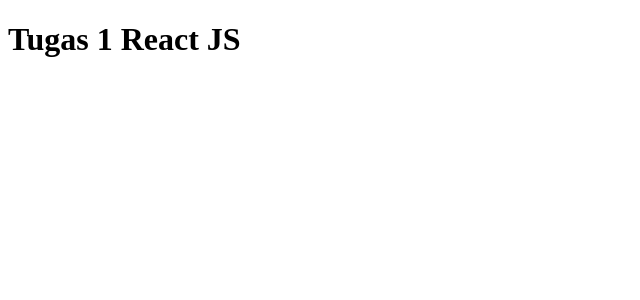
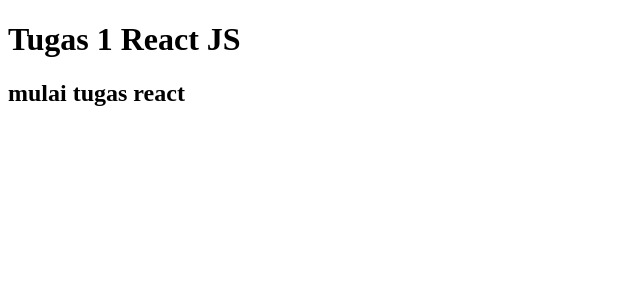
Before and after one commit to won46/niomic-react-intensif, a React (Create React App) app: page / in a window 1280 px wide. Shown: the top 300 px of the page, without its empty margins (0-640 px from the left). Built offline with nearby package versions, Linux system fonts and the light colour scheme.

Commit message:
menambahkan h2

```diff
--- a/src/App.js
+++ b/src/App.js
@@ -4,7 +4,7 @@ function App() {
   return (
     <div >
     <h1>Tugas 1 React JS</h1>
-
+    <h2>mulai tugas react</h2>
     </div>
   );
 }
```
